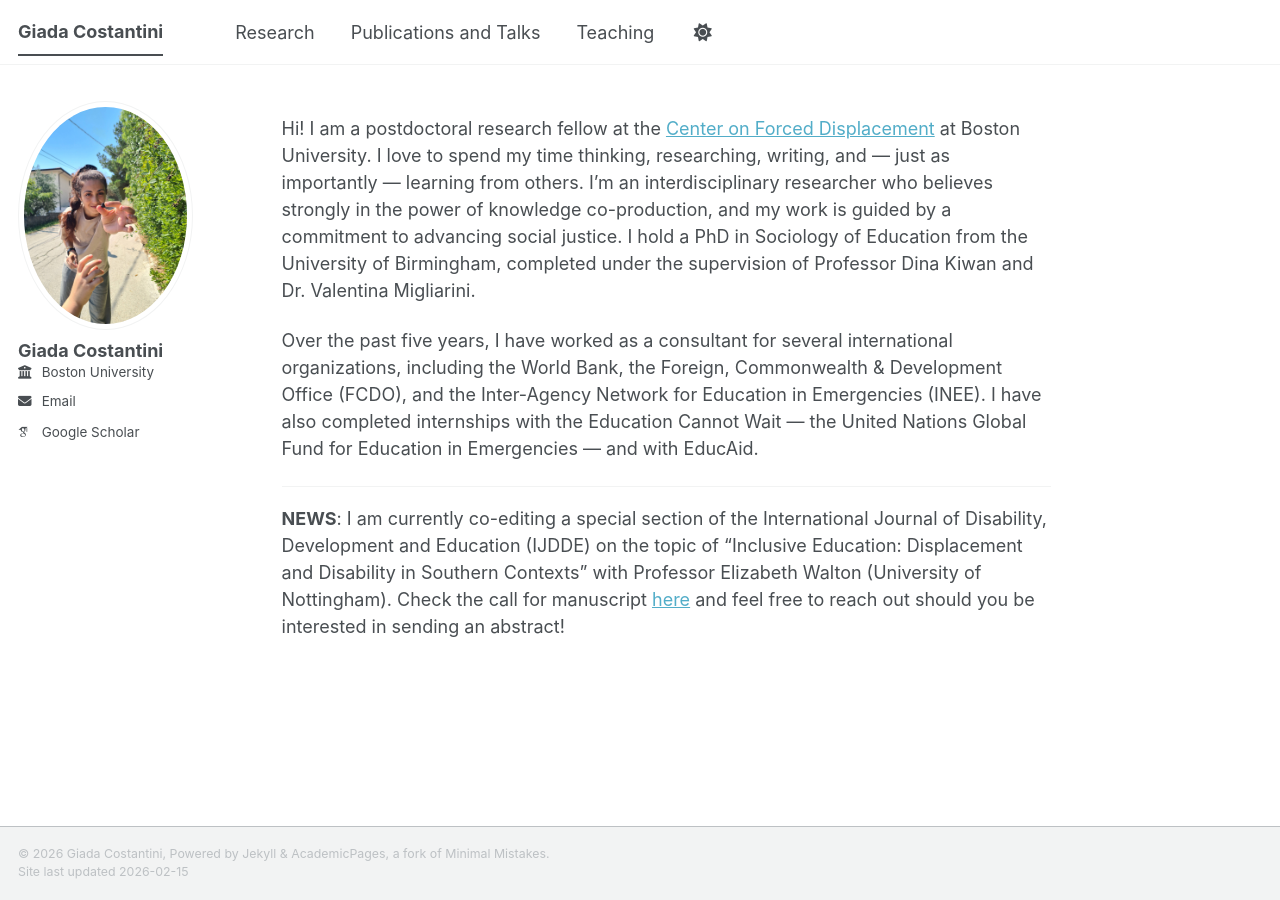
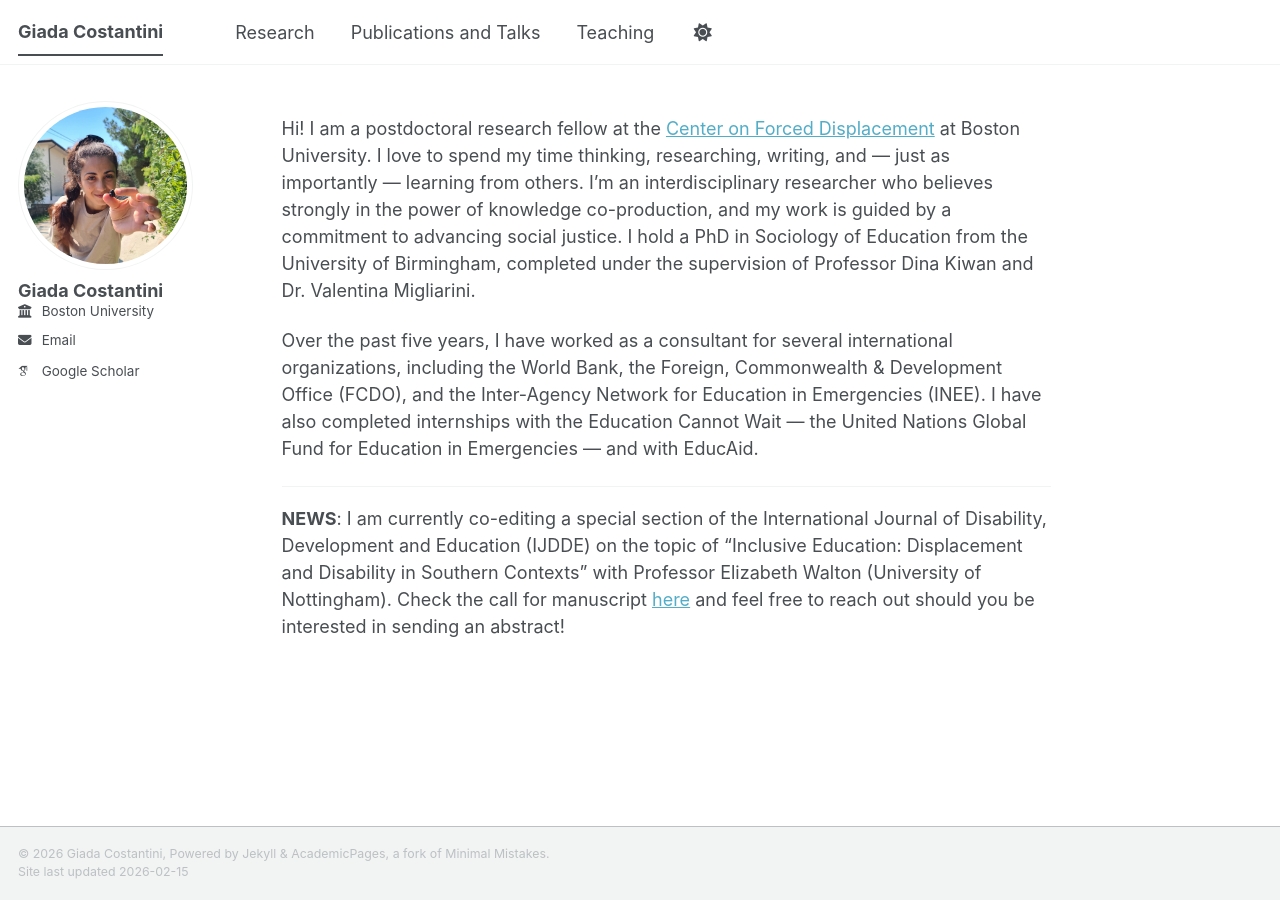
Before and after one commit to giada-costantini/giada-costantini.github.io, a Jekyll site: the page built from _pages/about.md, in a window 1280 px wide. Built offline with Jekyll 4.4.1, drawn with Linux system fonts in a browser that asks for light colours; some web fonts are replaced; a script bundle is joined from its source files by our own code; library files that are not in the unit come from our copies.

Commit message:
Update author avatar image filename

```diff
--- a/_config.yml
+++ b/_config.yml
@@ -23,7 +23,7 @@ repository               : "giada-costantini/giada-costantini.github.io"
 #               Additional customization can be done by editing /_includes/author-profile.html
 author:
   # Biographic information
-  avatar           : "gcprofile.jpg"
+  avatar           : "gcprofile2.jpg"
   name             : "Giada Costantini"
   pronouns         : # example: "she/her"
   # bio              : "Short biography for the left-hand sidebar"
```
